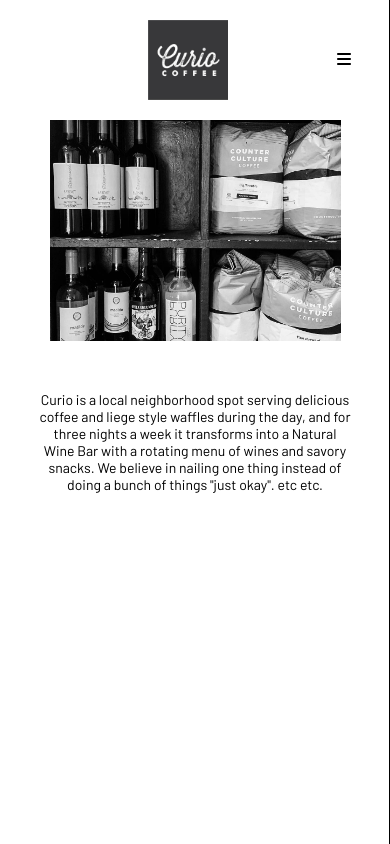
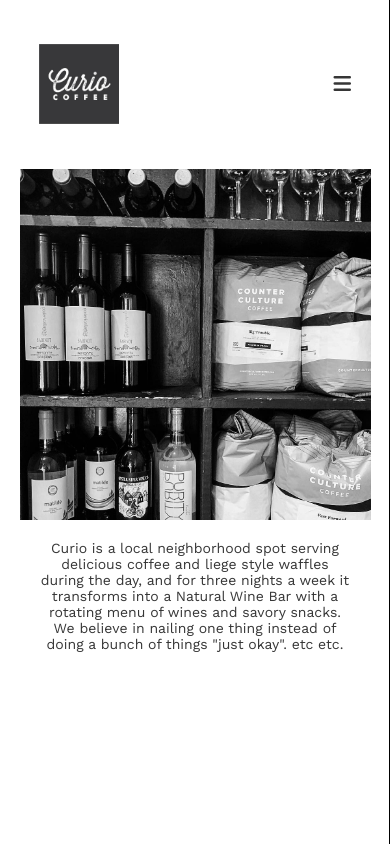
Before and after one commit to noobiwankenoobi/curio-website, a website built with webpack: page index.html in a window 390 px wide. Built offline with nearby package versions, Linux system fonts and the light colour scheme.

Commit message:
changed some styling for mobile and regular

```diff
--- a/assets/styles/styles.css
+++ b/assets/styles/styles.css
@@ -9,10 +9,11 @@
 /* Header and Nav CSS  */
 /* Header and Nav CSS  */
 li, a, p {
-    font-family: 'Barlow', sans-serif;
-    font-weight: 500;
+    /* font-family: 'Barlow', sans-serif; */
+    font-family: 'Work Sans', sans-serif;
+    font-weight: 400;
     font-size: 16px;
-    color: black;
+    color: #363636;
     text-decoration: none;
 }
 
@@ -20,9 +21,10 @@
     display: flex;
     justify-content: flex-end;
     align-items: center;
-    padding: 30px 10%;
+    padding: 20px 10%;
     position: fixed;
     width: 100%;
+    height: 20vh;
 }
 
 .logo {
@@ -62,10 +64,11 @@
 }
 
 .main-page-image {
-    max-width: 80%;
+    max-width: 60%;
     height: auto;
-    padding: 30px;
-    margin: 20px;
+    /* padding: 30px; */
+    margin: 10px;
+    margin-top: 20vh;
 }
 
 .home-page-written-content {
@@ -96,7 +99,7 @@
     right: 0;
     background-color: white;
     overflow-x: hidden;
-    transition: 0.8s;
+    transition: 0.5s;
     padding-top: 60px;
   }
 
@@ -125,12 +128,24 @@
   }
 
 
+  /* Intermediate Screen Size Styling */
+  /* Intermediate Screen Size Styling */
+  /* Intermediate Screen Size Styling */
+
+
+  @media screen and (max-width: 1130px) {
+    .nav-links li {
+        padding: 0px 20px;
+    }
+  }
+
   @media screen and (max-width: 768px){
     header {
         justify-content: center;
         align-content: center;
         align-items: right;
         padding: 20px 10%;
+        height: 20vh;
     }
 
     .nav-links {
@@ -138,12 +153,14 @@
       }
 
       .logo {
-          margin: auto;
+          /* margin: auto; */
       }
 
       .main-page-image {
           max-width: 90%;
           margin-bottom: 10px;
+          margin-top: 20vh;
+          padding: 0px;
       }
 
       .home-page-written-content {
@@ -157,9 +174,6 @@
           margin-left: auto;
       }
 
-      .fa-bars {
-        size: 5x;
-      }
 
 
   }
--- a/index.html
+++ b/index.html
@@ -11,6 +11,10 @@
 
       <!-- Google font import for Barlow -->
       <link href="https://fonts.googleapis.com/css?family=Barlow&display=swap" rel="stylesheet">
+
+      <!-- Google font import for Work Sans -->
+      <link href="https://fonts.googleapis.com/css?family=Work+Sans&display=swap" rel="stylesheet">
+
 
       <!-- Font Awesome -->
       <script src="https://kit.fontawesome.com/e7a2b920aa.js" crossorigin="anonymous"></script>
@@ -55,7 +59,7 @@
         </nav>
         <!-- Burger Icon -->
         <div>
-          <a class="burger-button open-btn fas fa-bars" id="burger-button" href="javascript:void(0);"><i></i></a>
+          <a class="burger-button open-btn fas fa-bars fa-lg" id="burger-button" href="javascript:void(0);"><i></i></a>
         </div>
 
       </header>
```
